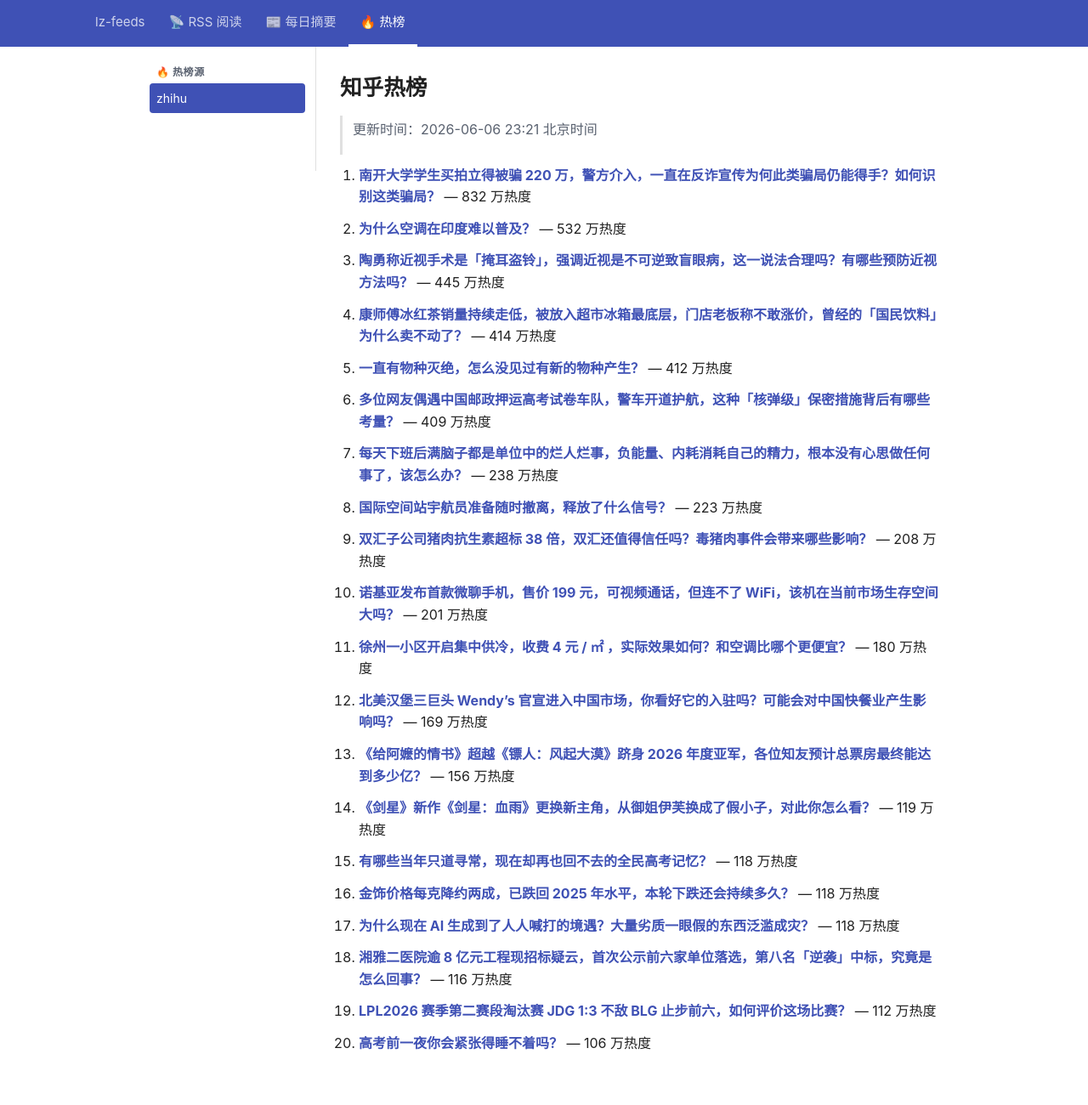
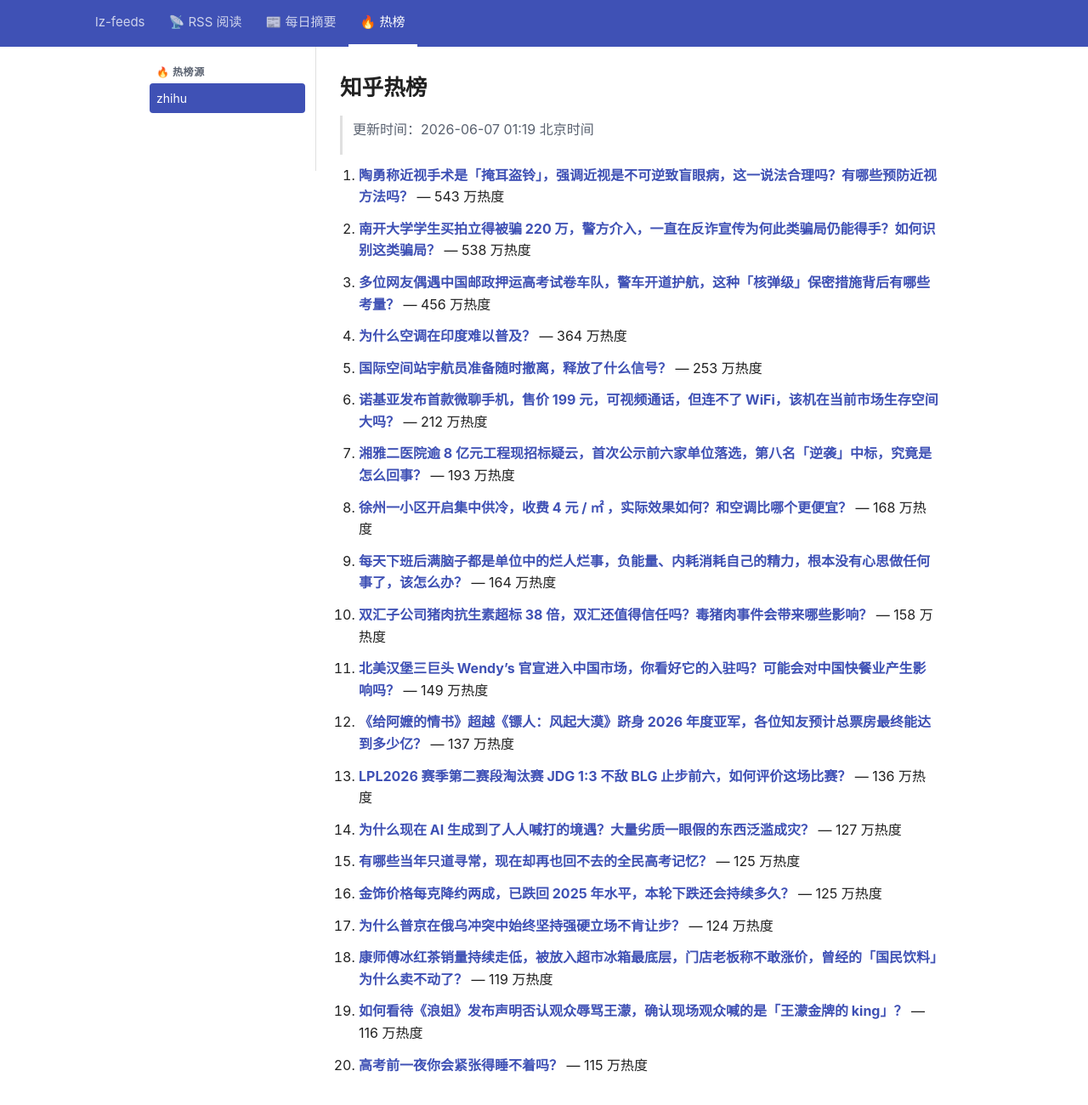
Before and after one commit to lizhang0101/lz-feeds, a Jekyll site: the page built from _hotlist/zhihu.md, in a window 1280 px wide and 1330 px high. Shown: the top 1300 px of the window at 85% size. Built offline with Jekyll 4.4.1, drawn with Linux system fonts in a browser that asks for light colours.

Commit message:
hotlist: 2026-06-06T17:19Z

```diff
--- a/_hotlist/zhihu.md
+++ b/_hotlist/zhihu.md
@@ -1,48 +1,48 @@
 ---
-updated: 2026-06-06 23:21 北京时间
+updated: 2026-06-07 01:19 北京时间
 count: 20
 ---
 
 # 知乎热榜
 
-> 更新时间：2026-06-06 23:21 北京时间
+> 更新时间：2026-06-07 01:19 北京时间
 
-1. **[南开大学学生买拍立得被骗 220 万，警方介入，一直在反诈宣传为何此类骗局仍能得手？如何识别这类骗局？](https://www.zhihu.com/question/2046240178335900195)** — 832 万热度
+1. **[陶勇称近视手术是「掩耳盗铃」，强调近视是不可逆致盲眼病，这一说法合理吗？有哪些预防近视方法吗？](https://www.zhihu.com/question/2046232710452965574)** — 543 万热度
 
-2. **[为什么空调在印度难以普及？](https://www.zhihu.com/question/2043478687870341842)** — 532 万热度
+2. **[南开大学学生买拍立得被骗 220 万，警方介入，一直在反诈宣传为何此类骗局仍能得手？如何识别这类骗局？](https://www.zhihu.com/question/2046240178335900195)** — 538 万热度
 
-3. **[陶勇称近视手术是「掩耳盗铃」，强调近视是不可逆致盲眼病，这一说法合理吗？有哪些预防近视方法吗？](https://www.zhihu.com/question/2046232710452965574)** — 445 万热度
+3. **[多位网友偶遇中国邮政押运高考试卷车队，警车开道护航，这种「核弹级」保密措施背后有哪些考量？](https://www.zhihu.com/question/2046197883309913894)** — 456 万热度
 
-4. **[康师傅冰红茶销量持续走低，被放入超市冰箱最底层，门店老板称不敢涨价，曾经的「国民饮料」为什么卖不动了？](https://www.zhihu.com/question/2046230219217020704)** — 414 万热度
+4. **[为什么空调在印度难以普及？](https://www.zhihu.com/question/2043478687870341842)** — 364 万热度
 
-5. **[一直有物种灭绝，怎么没见过有新的物种产生？](https://www.zhihu.com/question/2045413383533593052)** — 412 万热度
+5. **[国际空间站宇航员准备随时撤离，释放了什么信号？](https://www.zhihu.com/question/2046390911161067269)** — 253 万热度
 
-6. **[多位网友偶遇中国邮政押运高考试卷车队，警车开道护航，这种「核弹级」保密措施背后有哪些考量？](https://www.zhihu.com/question/2046197883309913894)** — 409 万热度
+6. **[诺基亚发布首款微聊手机，售价 199 元，可视频通话，但连不了 WiFi，该机在当前市场生存空间大吗？](https://www.zhihu.com/question/2043731506648934117)** — 212 万热度
 
-7. **[每天下班后满脑子都是单位中的烂人烂事，负能量、内耗消耗自己的精力，根本没有心思做任何事了，该怎么办？](https://www.zhihu.com/question/1904719559950340879)** — 238 万热度
+7. **[湘雅二医院逾 8 亿元工程现招标疑云，首次公示前六家单位落选，第八名「逆袭」中标，究竟是怎么回事？](https://www.zhihu.com/question/2046169642935088399)** — 193 万热度
 
-8. **[国际空间站宇航员准备随时撤离，释放了什么信号？](https://www.zhihu.com/question/2046390911161067269)** — 223 万热度
+8. **[徐州一小区开启集中供冷，收费 4 元 / ㎡ ，实际效果如何？和空调比哪个更便宜？](https://www.zhihu.com/question/2046182461218841623)** — 168 万热度
 
-9. **[双汇子公司猪肉抗生素超标 38 倍，双汇还值得信任吗？毒猪肉事件会带来哪些影响？](https://www.zhihu.com/question/2042585243748759358)** — 208 万热度
+9. **[每天下班后满脑子都是单位中的烂人烂事，负能量、内耗消耗自己的精力，根本没有心思做任何事了，该怎么办？](https://www.zhihu.com/question/1904719559950340879)** — 164 万热度
 
-10. **[诺基亚发布首款微聊手机，售价 199 元，可视频通话，但连不了 WiFi，该机在当前市场生存空间大吗？](https://www.zhihu.com/question/2043731506648934117)** — 201 万热度
+10. **[双汇子公司猪肉抗生素超标 38 倍，双汇还值得信任吗？毒猪肉事件会带来哪些影响？](https://www.zhihu.com/question/2042585243748759358)** — 158 万热度
 
-11. **[徐州一小区开启集中供冷，收费 4 元 / ㎡ ，实际效果如何？和空调比哪个更便宜？](https://www.zhihu.com/question/2046182461218841623)** — 180 万热度
+11. **[北美汉堡三巨头 Wendy's 官宣进入中国市场，你看好它的入驻吗？可能会对中国快餐业产生影响吗？](https://www.zhihu.com/question/2046295115698631558)** — 149 万热度
 
-12. **[北美汉堡三巨头 Wendy's 官宣进入中国市场，你看好它的入驻吗？可能会对中国快餐业产生影响吗？](https://www.zhihu.com/question/2046295115698631558)** — 169 万热度
+12. **[《给阿嬷的情书》超越《镖人：风起大漠》跻身 2026 年度亚军，各位知友预计总票房最终能达到多少亿？](https://www.zhihu.com/question/2044496721317553476)** — 137 万热度
 
-13. **[《给阿嬷的情书》超越《镖人：风起大漠》跻身 2026 年度亚军，各位知友预计总票房最终能达到多少亿？](https://www.zhihu.com/question/2044496721317553476)** — 156 万热度
+13. **[LPL2026 赛季第二赛段淘汰赛 JDG 1:3 不敌 BLG 止步前六，如何评价这场比赛？](https://www.zhihu.com/question/2046623163468063361)** — 136 万热度
 
-14. **[《剑星》新作《剑星：血雨》更换新主角，从御姐伊芙换成了假小子，对此你怎么看？](https://www.zhihu.com/question/2046527409537786157)** — 119 万热度
+14. **[为什么现在 AI 生成到了人人喊打的境遇？大量劣质一眼假的东西泛滥成灾？](https://www.zhihu.com/question/2044941270087463980)** — 127 万热度
 
-15. **[有哪些当年只道寻常，现在却再也回不去的全民高考记忆？](https://www.zhihu.com/question/2043009167305307105)** — 118 万热度
+15. **[有哪些当年只道寻常，现在却再也回不去的全民高考记忆？](https://www.zhihu.com/question/2043009167305307105)** — 125 万热度
 
-16. **[金饰价格每克降约两成，已跌回 2025 年水平，本轮下跌还会持续多久？](https://www.zhihu.com/question/2046511500236255750)** — 118 万热度
+16. **[金饰价格每克降约两成，已跌回 2025 年水平，本轮下跌还会持续多久？](https://www.zhihu.com/question/2046511500236255750)** — 125 万热度
 
-17. **[为什么现在 AI 生成到了人人喊打的境遇？大量劣质一眼假的东西泛滥成灾？](https://www.zhihu.com/question/2044941270087463980)** — 118 万热度
+17. **[为什么普京在俄乌冲突中始终坚持强硬立场不肯让步？](https://www.zhihu.com/question/2044383558962343949)** — 124 万热度
 
-18. **[湘雅二医院逾 8 亿元工程现招标疑云，首次公示前六家单位落选，第八名「逆袭」中标，究竟是怎么回事？](https://www.zhihu.com/question/2046169642935088399)** — 116 万热度
+18. **[康师傅冰红茶销量持续走低，被放入超市冰箱最底层，门店老板称不敢涨价，曾经的「国民饮料」为什么卖不动了？](https://www.zhihu.com/question/2046230219217020704)** — 119 万热度
 
-19. **[LPL2026 赛季第二赛段淘汰赛 JDG 1:3 不敌 BLG 止步前六，如何评价这场比赛？](https://www.zhihu.com/question/2046623163468063361)** — 112 万热度
+19. **[如何看待《浪姐》发布声明否认观众辱骂王濛，确认现场观众喊的是「王濛金牌的 king」？](https://www.zhihu.com/question/2046603162039969545)** — 116 万热度
 
-20. **[高考前一夜你会紧张得睡不着吗？](https://www.zhihu.com/question/2042566078593749050)** — 106 万热度
+20. **[高考前一夜你会紧张得睡不着吗？](https://www.zhihu.com/question/2042566078593749050)** — 115 万热度
```
